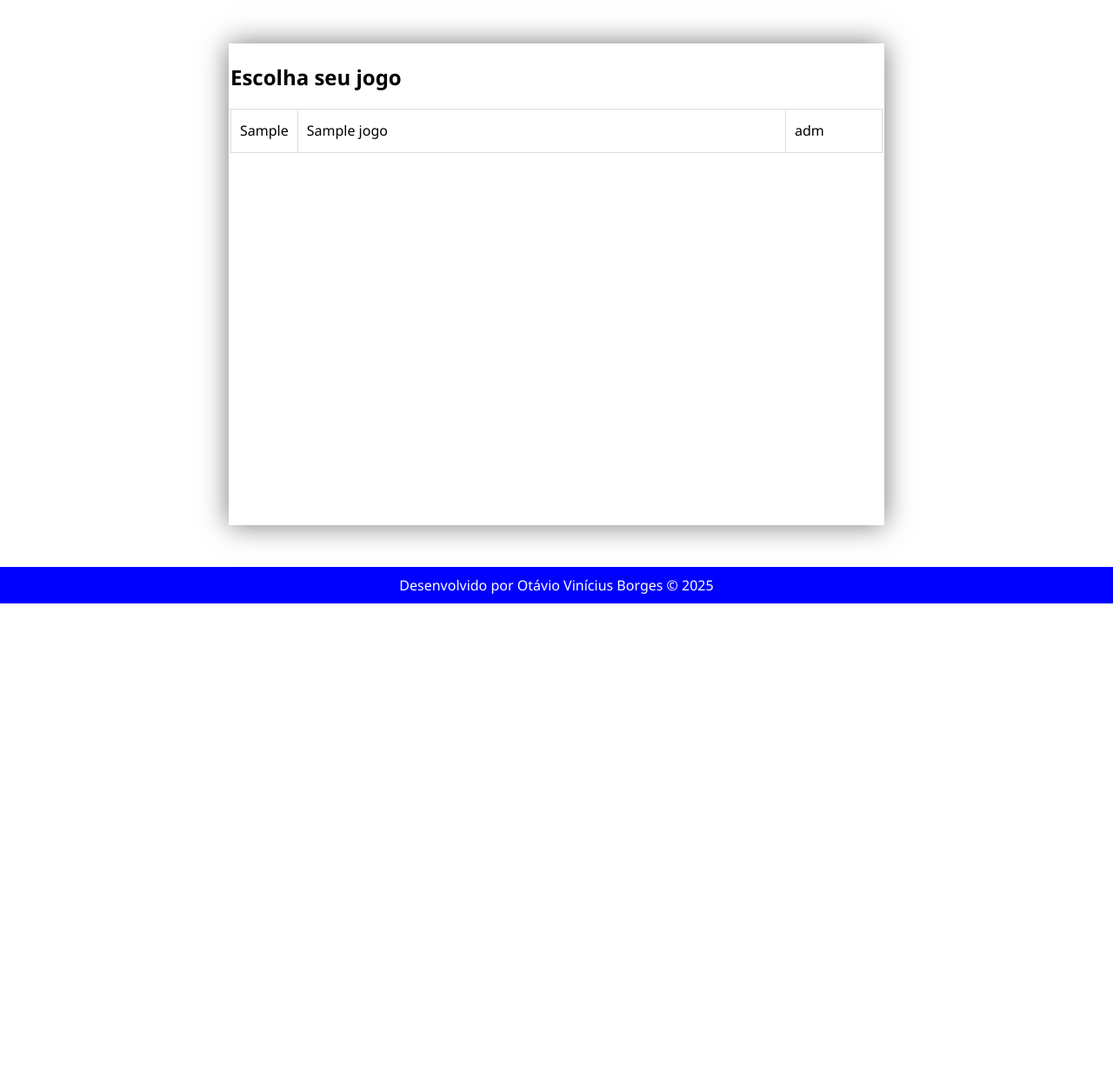
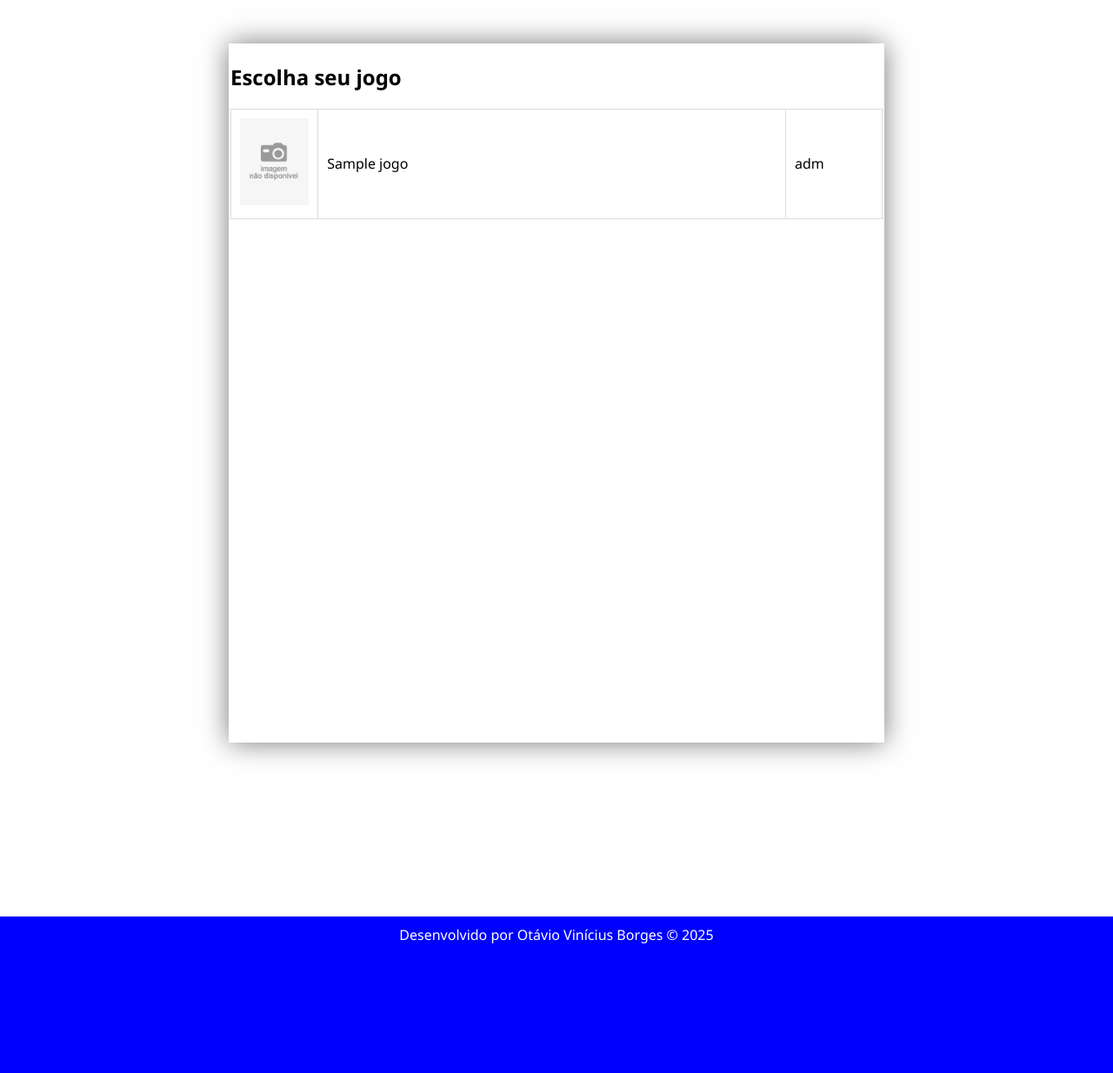
Before and after one commit to otavioborges1991/php-mysql, a PHP site: page / in a window 1280 px wide. Shown: the part 106-1340 px from the top of the page at 87% size. Before the commit the page ends 800 px from the top, so only its background shows below. Run offline with PHP 8.4, Linux system fonts and the light colour scheme; tables that the repository leaves empty hold one stand-in row (values such as "Sample post").

Commit message:
Aula 3 do modulo 01 concluida. Adicionado a função thumb() para exibir miniaturas de imagens, com verificação de existência do arquivo.

```diff
--- a/estilo/estilo.css
+++ b/estilo/estilo.css
@@ -27,7 +27,6 @@ header, footer {
 }
 
 header {
-    position: sticky;
     top: 0px;
     z-index: 1;
     width: 100%;
@@ -35,14 +34,19 @@ header {
 
 main {
     padding: 2px;
-    height: calc(100vh - 250px);
-    margin-bottom: 160px; /* Espaço para o footer fixo, pode ser redundante */
+    height: 100vh;
+    margin-bottom: 200px; /* Espaço para o footer fixo, pode ser redundante */
 }
 
 footer {
-    position: fixed;
-    margin-top: 50px;
+    height: 160px;
     bottom: 0px;
     left: 0px;
-    width: 100%;
+    width: 100vw;
 }
+
+
+.mini {
+    width: auto;
+    height: 100px;
+}
--- /dev/null
+++ b/includes/funcoes.php
@@ -0,0 +1,10 @@
+<?php
+    function thumb($arg) {
+        // Função para criar miniaturas de imagens
+        $caminho = "fotos/$arg";
+        if (is_null($arg) || !file_exists($caminho)) {
+            return "fotos/indisponivel.png";
+        } else {
+            return $caminho;
+        }
+    }
--- a/index.php
+++ b/index.php
@@ -7,14 +7,14 @@
     <meta name="viewport" content="width=device-width, initial-scale=1.0">
     <title>Listagem de jogos</title>
     <link rel="stylesheet" href="estilo/estilo.css">
-
 </head>
-
 <body>
 
     <?php
         // Conexão com o banco de dados
         require_once 'includes/banco.php';
+        // Funções auxiliares
+        require_once 'includes/funcoes.php';
 
     ?>
 
@@ -34,25 +34,28 @@
                 $busca = $banco->query("SELECT * FROM jogos");
 
                 if (!$busca) {
-
+                    // em caso de erro na consulta
                     echo "Falha na busca: $banco->error";
 
                 } else {
-
+                    // consulta realizada com sucesso
                     if ($busca->num_rows == 0) {
-
+                        // nenhum jogo cadastrado
                         echo "<p>Nenhum jogo cadastrado</p>";
-
                     } else {
-
+                        // exibir a lista de jogos
                         while ($reg=$busca->fetch_object()) {
-
                             // Exibir cada jogo (código omitido)
-                            echo "<tr><td>$reg->capa</td><td>$reg->nome</td><td>adm</td></tr>";
+                            $t = thumb($reg->capa);
+                            echo
+                            "<tr>
+                                <td><img class='mini' src='$t' alt='Capa do $reg->nome'></td>
+                                <td>$reg->nome</td>
+                                <td>adm</td>
+                            </tr>";
                         }
                     }
                 }
-
             ?>
 
         </table>
```
Also changed, not shown: README.md.
